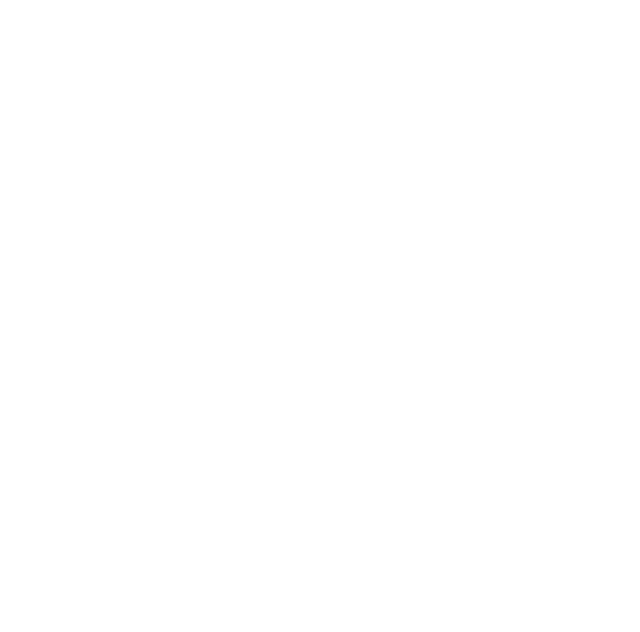
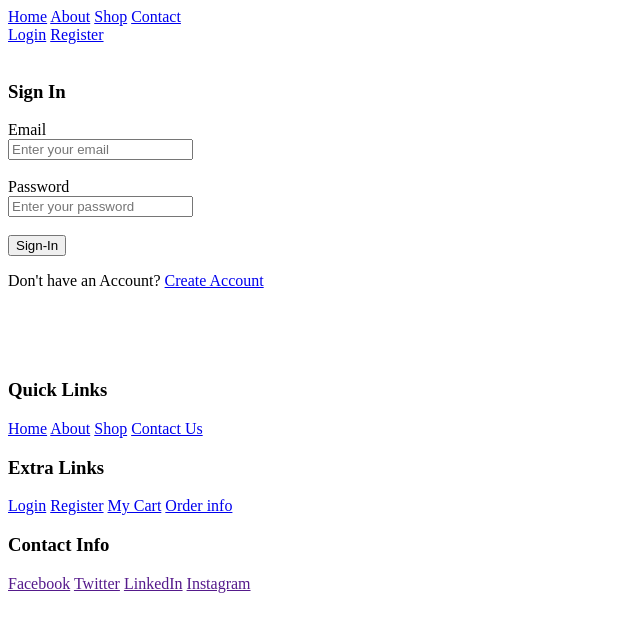
Before and after one commit to AsankaRukshanRathnayake/Online-BookStore, a PHP site: page /signin.php in a window 1280 px wide. Before the commit the part shown is empty. Shown: the top 632 px of the page, without its empty margins (0-640 px from the left). Run offline with PHP 8.4, Linux system fonts and the light colour scheme.

Commit message:
Add files via upload

```diff
--- /dev/null
+++ b/bookstore/footer.php
@@ -0,0 +1,30 @@
+<section>
+    <br><br><br>
+
+    <div>
+        <h3>Quick Links</h3>
+
+        <a href="index.php">Home</a>
+        <a href="about.php">About</a>
+        <a href="shop.php">Shop</a>
+        <a href="contact.php">Contact Us</a>
+    </div>
+
+    <div>
+        <h3>Extra Links</h3>
+
+        <a href="signin.php">Login</a>
+        <a href="signup.php">Register</a>
+        <a href="cart.php">My Cart</a>
+        <a href="orders.php">Order info</a>
+    </div>
+
+    <div>
+        <h3>Contact Info</h3>
+
+        <a href="">Facebook</a>
+        <a href="">Twitter</a>
+        <a href="">LinkedIn</a>
+        <a href="">Instagram</a>
+    </div>
+</section>
--- /dev/null
+++ b/bookstore/header.php
@@ -0,0 +1,17 @@
+<section>
+    <div>
+        <nav>
+            <a href="index.php">Home</a>
+            <a href="about.php">About</a>
+            <a href="shop.php">Shop</a>
+            <a href="contact.php">Contact</a>
+        </nav>
+    </div>
+
+    <div>
+        <a href="signin.php">Login</a>
+        <a href="signup.php">Register</a>
+    </div>
+
+    <br>
+</section>
--- a/bookstore/signin.php
+++ b/bookstore/signin.php
@@ -0,0 +1,43 @@
+<!DOCTYPE html>
+    <head>
+        <meta charset="UTF-8">
+        <meta http-equiv="X-UA-Compatible" content="IE=edge">
+        <meta name="viewport" content="width=device-width, intial-scale=1.0">
+
+        <title>Sign-In</title>
+
+    </head>
+    <body>
+        <div>
+            <?php
+            include "header.php"
+            ?>
+        </div>
+
+
+        <div>
+            <form name="signin-form" action="" method="POST">
+                <h3>Sign In</h3>
+
+                <label for="email">Email</label><br>
+                <input type="email" name="email" id="email" placeholder="Enter your email" required><br><br>
+
+                <label for="password">Password</label><br>
+                <input type="password" name="password" id="password" placeholder="Enter your password" required><br><br>
+
+                <input type="submit" name="submit" value="Sign-In"><br>
+
+                <p>Don't have an Account? <a href="signup.php">Create Account</a></p>
+
+
+            </form>
+        </div>
+
+        <div>
+            <?php
+                include "footer.php"
+            ?>
+        </div>
+
+    </body>
+</html>
```
Also changed, not shown: bookstore/index.php (added, +25 -0 lines), bookstore/signup.php (+14 -0 lines).
